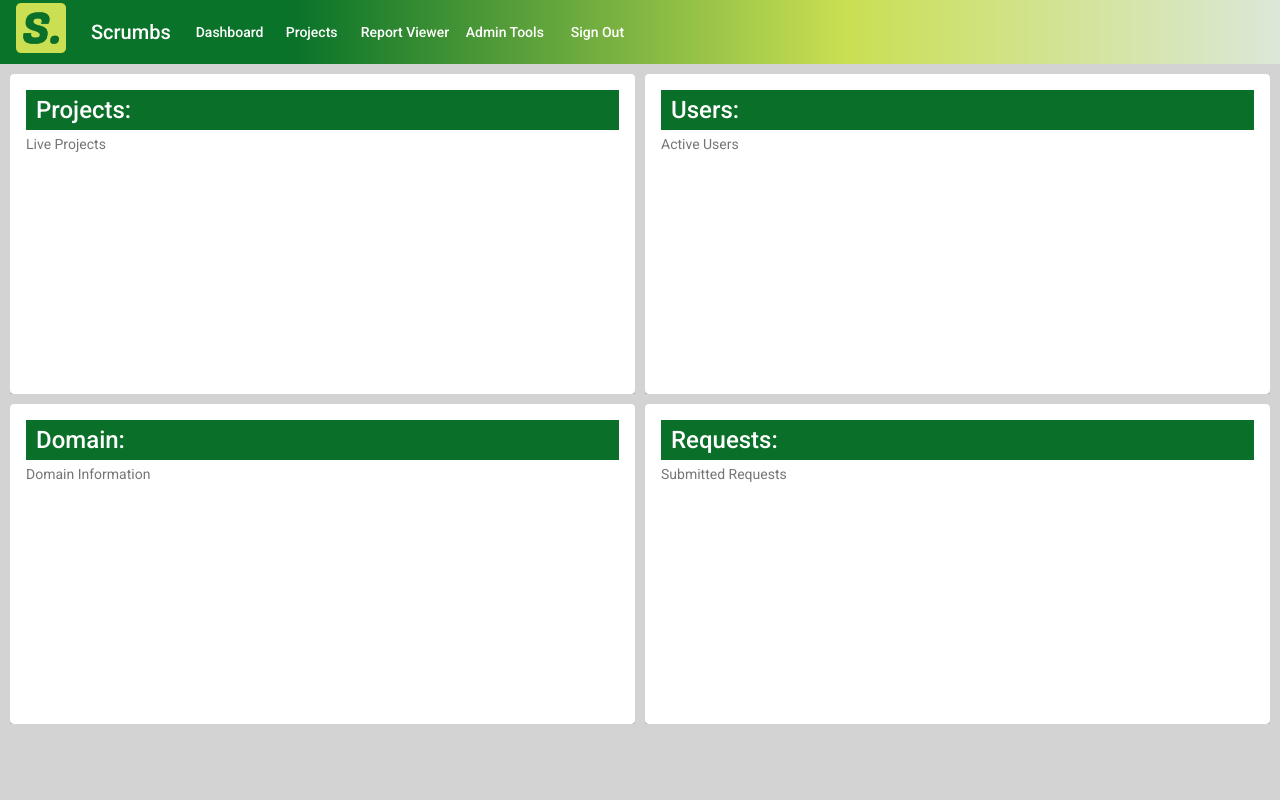
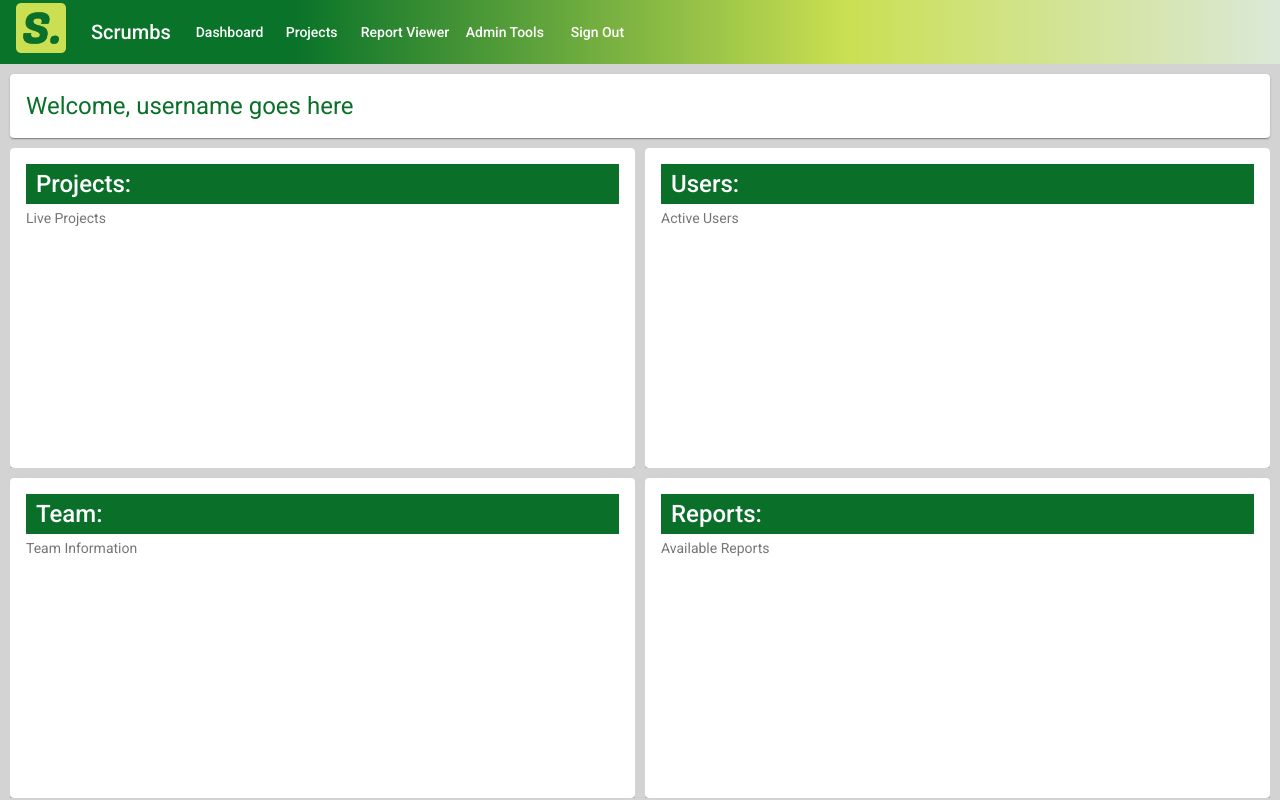
Before and after one commit to dsm1015/scrumbs, an Angular app in the folder my-app/: page /dashboard in a window 1280 px wide. Built offline with nearby package versions, Linux system fonts and the light colour scheme.

Commit message:
work stuff

```diff
--- /dev/null
+++ b/my-app/src/app/_models/log.ts
@@ -0,0 +1,12 @@
+import {Component} from '@angular/core';
+
+export interface LogAttributes {
+  date: number;
+  type: string;
+  message: string;
+}
+
+export class Log {
+    displayedColumns: string[] = ['date', 'type', 'message'];
+    dataSource: LogAttributes[] = [];
+  }
--- a/my-app/src/app/protected/admin/admin.component.css
+++ b/my-app/src/app/protected/admin/admin.component.css
@@ -14,6 +14,7 @@ body{
     margin-left: 10px;
     margin-top: 10px;
     margin-bottom: 10px;
+    background-color: #DBE8D8;
   }
 
   .admin-button {
@@ -31,3 +32,7 @@ body{
   background-color: #DBE8D8;
   margin-left: 15px;
 }
+
+table {
+  width: 100%;
+}
--- a/my-app/src/app/protected/admin/admin.component.html
+++ b/my-app/src/app/protected/admin/admin.component.html
@@ -205,7 +205,28 @@
                             <button mat-raised-button class="button" type="submit">View Logs</button>
                             <br>
                             <br>
-                            <p>Logs go here</p>
+                            <table mat-table [dataSource]="logTable.dataSource" class="mat-elevation-z8 demo-table"> <!-- TABLE -->
+                                <!-- Date Column -->
+                                <ng-container matColumnDef="date">
+                                  <th mat-header-cell *matHeaderCellDef> Date </th>
+                                  <td mat-cell *matCellDef="let element"> {{element.date}} </td>
+                                </ng-container>
+
+                                <!-- Name Column -->
+                                <ng-container matColumnDef="type">
+                                  <th mat-header-cell *matHeaderCellDef> Type </th>
+                                  <td mat-cell *matCellDef="let element"> {{element.type}} </td>
+                                </ng-container>
+
+                                <!-- Weight Column -->
+                                <ng-container matColumnDef="message">
+                                  <th mat-header-cell *matHeaderCellDef> Message </th>
+                                  <td mat-cell *matCellDef="let element"> {{element.message}} </td>
+                                </ng-container>
+
+                                <tr mat-header-row *matHeaderRowDef="logTable.displayedColumns"></tr>
+                                <tr mat-row *matRowDef="let row; columns: logTable.displayedColumns;"></tr>
+                              </table>
                         </div>
             </mat-card>
         </div>
--- a/my-app/src/app/protected/admin/admin.component.ts
+++ b/my-app/src/app/protected/admin/admin.component.ts
@@ -5,6 +5,7 @@ import { OrchestrationService } from 'src/app/orchestration/orchestration.servic
 import { Team } from 'src/app/_models/team';
 import { User, Users } from '../../_models/user'
 import { MessageDialogComponent } from './dialog/message.component';
+import { Log, LogAttributes } from 'src/app/_models/log';
 
 @Component({
     selector: 'app-admin',
@@ -25,6 +26,8 @@ export class AdminComponent implements OnInit {
     // ATTRIBUTES //
     users: User[] = [];
     teams: Team[] = [];
+    ELEMENT_DATA: LogAttributes[] = [];
+    logTable: Log;
     scrum_masters: User[] = [];
     currentUserId?: string = '';
     currentTeamId?: string = '';
@@ -58,6 +61,13 @@ export class AdminComponent implements OnInit {
         this.deleteTeamForm = this.fb.group({
             id: ['',Validators.required]
         });
+
+        // Log
+        this.ELEMENT_DATA = [
+           {date: 12, type: "warning", message: "test"}
+        ]
+
+        this.logTable = {dataSource: this.ELEMENT_DATA, displayedColumns: ['date', 'type', 'message']};
 
     }
 
--- a/my-app/src/app/protected/dashboard/dashboard.component.css
+++ b/my-app/src/app/protected/dashboard/dashboard.component.css
@@ -4,6 +4,13 @@ body {
 
 .main-card {
     padding: 30px;
+}
+
+.welcome-card {
+    margin-top: 10px;
+    margin-left: 10px;
+    margin-right: 10px;
+    color:#0A7029;
 }
 
 .grid-margin {
--- a/my-app/src/app/protected/dashboard/dashboard.component.html
+++ b/my-app/src/app/protected/dashboard/dashboard.component.html
@@ -2,8 +2,14 @@
     <!-- Top nav bar -->
     <app-nav></app-nav>
 
-    <!-- Dashboard Cards-->
-    <div>
+    <mat-card class="welcome-card">
+        <h1>
+            Welcome, username goes here
+        </h1>
+    </mat-card>
+
+    <!-- Admin Dashboard Cards-->
+    <div *ngIf="this.isAdmin==true">
         <mat-grid-list cols="2" rowHeight="320px" gutterSize="10px" class="grid-margin">
             <mat-grid-tile> <!-- Projects Card -->
                 <mat-card fxFlex="100" fxFlexAlign="stretch">
@@ -28,10 +34,10 @@
             <mat-grid-tile> <!-- Domain Card -->
                 <mat-card fxFlex="100" fxFlexAlign="stretch">
                     <mat-card-title>
-                        Domain:
+                        Team:
                     </mat-card-title>
                     <mat-card-subtitle>
-                        Domain Information
+                        Team Information
                     </mat-card-subtitle>
                 </mat-card>
             </mat-grid-tile>
@@ -47,4 +53,92 @@
             </mat-grid-tile>
         </mat-grid-list>
     </div>
+
+    <!-- Engineer Dashboard Cards-->
+    <div *ngIf="this.isEng==true">
+        <mat-grid-list cols="1" rowHeight="320px" gutterSize="20px" class="grid-margin">
+            <mat-grid-tile> <!-- Projects Card -->
+                <mat-card fxFlex="100" fxFlexAlign="stretch">
+                    <mat-card-title>
+                        Projects:
+                    </mat-card-title>
+                    <mat-card-subtitle>
+                        Live Projects
+                    </mat-card-subtitle>
+                </mat-card>
+            </mat-grid-tile>
+        </mat-grid-list>
+    </div>
+
+    <!-- Master Dashboard Cards-->
+    <div *ngIf="this.isMaster==true">
+        <mat-grid-list cols="2" rowHeight="320px" gutterSize="10px" class="grid-margin">
+            <mat-grid-tile> <!-- Projects Card -->
+                <mat-card fxFlex="100" fxFlexAlign="stretch">
+                    <mat-card-title>
+                        Projects:
+                    </mat-card-title>
+                    <mat-card-subtitle>
+                        Live Projects
+                    </mat-card-subtitle>
+                </mat-card>
+            </mat-grid-tile>
+            <mat-grid-tile> <!-- User Card -->
+                <mat-card fxFlex="100" fxFlexAlign="stretch">
+                    <mat-card-title>
+                        Users:
+                    </mat-card-title>
+                    <mat-card-subtitle>
+                        Active Users
+                    </mat-card-subtitle>
+                </mat-card>
+            </mat-grid-tile>
+            <mat-grid-tile> <!-- Domain Card -->
+                <mat-card fxFlex="100" fxFlexAlign="stretch">
+                    <mat-card-title>
+                        Team:
+                    </mat-card-title>
+                    <mat-card-subtitle>
+                        Team Information
+                    </mat-card-subtitle>
+                </mat-card>
+            </mat-grid-tile>
+            <mat-grid-tile> <!-- Requests Card -->
+                <mat-card fxFlex="100" fxFlexAlign="stretch">
+                    <mat-card-title>
+                        Reports:
+                    </mat-card-title>
+                    <mat-card-subtitle>
+                        Available Reports
+                    </mat-card-subtitle>
+                </mat-card>
+            </mat-grid-tile>
+        </mat-grid-list>
+    </div>
+
+    <!-- Stakeholder Dashboard Cards-->
+    <div *ngIf="this.isStake==true">
+        <mat-grid-list cols="2" rowHeight="320px" gutterSize="10px" class="grid-margin">
+            <mat-grid-tile> <!-- Domain Card -->
+                <mat-card fxFlex="100" fxFlexAlign="stretch">
+                    <mat-card-title>
+                        Requests:
+                    </mat-card-title>
+                    <mat-card-subtitle>
+                        Live Requests
+                    </mat-card-subtitle>
+                </mat-card>
+            </mat-grid-tile>
+            <mat-grid-tile> <!-- Requests Card -->
+                <mat-card fxFlex="100" fxFlexAlign="stretch">
+                    <mat-card-title>
+                        Reports:
+                    </mat-card-title>
+                    <mat-card-subtitle>
+                        Available Reports
+                    </mat-card-subtitle>
+                </mat-card>
+            </mat-grid-tile>
+        </mat-grid-list>
+    </div>
 </body>
--- a/my-app/src/app/protected/dashboard/dashboard.component.ts
+++ b/my-app/src/app/protected/dashboard/dashboard.component.ts
@@ -1,4 +1,5 @@
 import { Component, OnInit } from '@angular/core';
+import { AuthenticationService } from 'src/app/security/authentication.service';
 
 @Component({
     selector: 'my-dashboard',
@@ -8,10 +9,18 @@ import { Component, OnInit } from '@angular/core';
 
 // Dashboard component
 export class DashboardComponent implements OnInit {
+    //user var
+    public isEng: boolean;
+    public isStake: boolean;
+    public isAdmin: boolean;
+    public isMaster: boolean;
 
-    constructor(){
-
-    }
+    constructor(private authService: AuthenticationService) {
+    this.isEng=false;
+    this.isStake=false;
+    this.isAdmin=false;
+    this.isMaster=true;
+  }
 
     ngOnInit(): void {
 
--- a/my-app/src/app/protected/project-manager/project-dialog.component.html
+++ b/my-app/src/app/protected/project-manager/project-dialog.component.html
@@ -1,3 +1,4 @@
+<div> <!-- for adding a task -->
   <h1 mat-dialog-title>Add a Task</h1>
   <div mat-dialog-content>
     <mat-form-field>
@@ -11,3 +12,21 @@
     <button mat-button (click)="onCancel()">Cancel</button>
     <button mat-button [mat-dialog-close]="data.animal" cdkFocusInitial>Add</button>
   </div>
+</div>
+
+<div> <!-- for adding a project -->
+  <h1 mat-dialog-title>Add a Project</h1>
+  <div mat-dialog-content>
+    <mat-form-field>
+      <input matInput placeholder="Title" [(ngModel)]="data.title">
+    </mat-form-field>
+    <mat-form-field>
+      <input matInput placeholder="Description" [(ngModel)]="data.description">
+    </mat-form-field>
+    <!-- add team dropdown -->
+  </div>
+  <div mat-dialog-actions>
+    <button mat-button (click)="onCancel()">Cancel</button>
+    <button mat-button [mat-dialog-close]="data.animal" cdkFocusInitial>Add</button>
+  </div>
+</div>
--- a/my-app/src/app/protected/project-manager/project-manager.component.css
+++ b/my-app/src/app/protected/project-manager/project-manager.component.css
@@ -7,7 +7,7 @@
 .sidenav {
     width: 100vw;
     height: 95vh;
-    background-color: #0A7029;
+    background-color: lightgray;
 
 }
 
@@ -43,7 +43,7 @@ mat-drawer {
 }
 
 .task-card {
-  background-color: lightgray;
+  background-color: #0A7029;
   height: 150px;
 }
 
@@ -58,3 +58,7 @@ mat-drawer {
   height: 80px;
   width: 1650px;
 }
+
+.proj-add-btn {
+  float: right;
+}
```
Also changed, not shown: my-app/src/app/app.module.ts (+5 -2 lines), my-app/src/app/protected/project-manager/project-manager.component.html (+12 -7 lines). Lines whose indentation alone changed are shown as unchanged.
